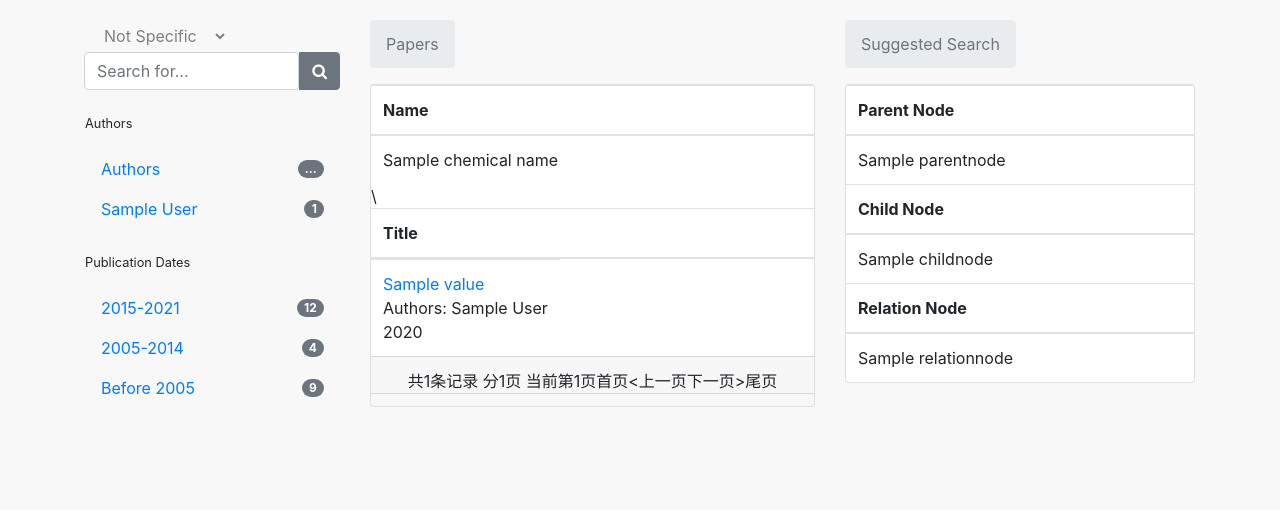
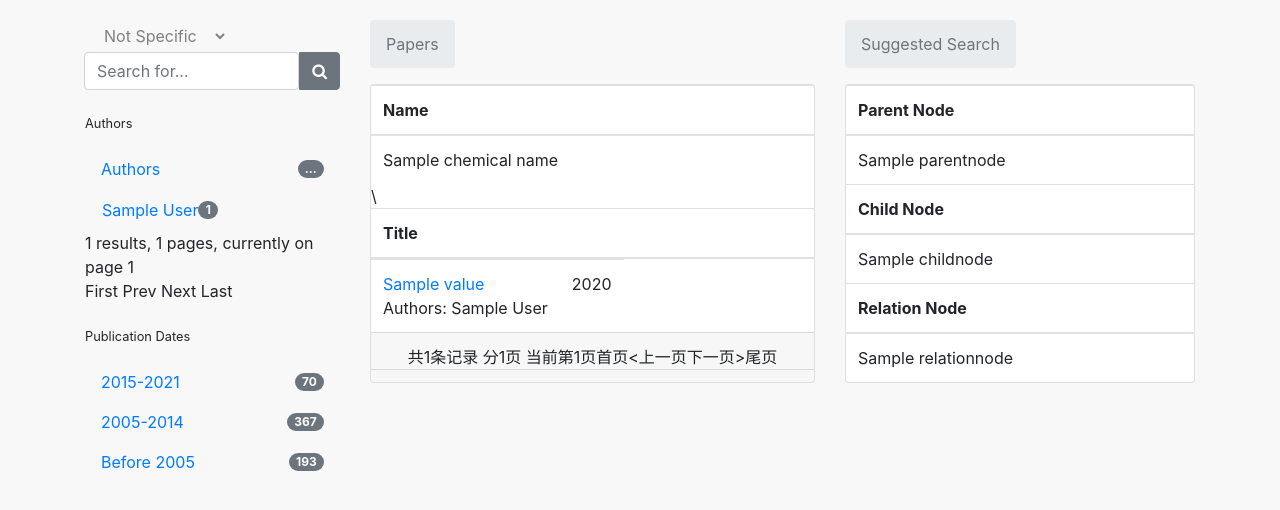
Before and after one commit to Wanyu42/COVID-19-Knowledge-Base, a Flask app: template templates/list.html in a window 1280 px wide. Shown: the top 510 px of the page. Run offline with Flask 2, Linux system fonts and the light colour scheme; the template is opened without the code that fills it: most values are stand-ins (such as "Sample title", 1, 10 or a date in 2020); parts of the project's set-up code (start-up, migrations or seed data) failed here and were passed over; some libraries are stand-ins or nearby versions.

Commit message:
page update

```diff
--- a/templates/list.html
+++ b/templates/list.html
@@ -35,24 +35,60 @@
         -->
     </style>
     <script>
-function goPage(pno,psize){
+    function getMyPaperList(filter){
+        var myTable = document.getElementById("paperListTable");
+        var num = myTable.rows.length;
+
+    }
+function goPage(pno,psize,filter){
   var itable = document.getElementById("paperListTable");
-  var num = itable.rows.length;//表格所有行数(所有记录数)
+  var num = itable.rows.length;
+  var currentRow = 0;
+  var p1 = p2 = p3 = 0;
+  for (var i = 0; i < num; i++) {
+    // GET THE CELLS COLLECTION OF THE CURRENT ROW.
+            var objCells = itable.rows.item(currentRow).cells;
+			var year = parseInt(objCells.item(1).innerHTML);
+			if(year >= 2015)p1++;
+			else if(year < 2015 && year >=2005)p2++;
+			else if(year < 2005)p3++;
+
+			if(filter == 0){}
+			else if(filter == 1){
+				if(year >= 2015)currentRow++;
+				else{
+					itable.deleteRow(currentRow);
+				}
+			}
+			else if(filter == 2){
+				if(year < 2015 && year >=2005)currentRow++;
+				else{
+					itable.deleteRow(currentRow);
+				}
+			}
+			else if(filter == 3){
+				if(year < 2005)currentRow++;
+				else{
+					itable.deleteRow(currentRow);
+				}
+			}
+            //info.innerHTML = info.innerHTML + '<br />';     // ADD A BREAK (TAG).
+        }
+	var num = itable.rows.length;
+
   console.log(num);
-  var totalPage = 0;//总页数
-  var pageSize = psize;//每页显示行数
-  //总共分几页
+  var totalPage = 0;
+  var pageSize = psize;
   if(num/pageSize > parseInt(num/pageSize)){
       totalPage=parseInt(num/pageSize)+1;
     }else{
       totalPage=parseInt(num/pageSize);
     }
-  var currentPage = pno;//当前页数
-  var startRow = (currentPage - 1) * pageSize+1;//开始显示的行 31
-    var endRow = currentPage * pageSize;//结束显示的行  40
-    endRow = (endRow > num)? num : endRow;  //40
+  var currentPage = pno;
+  var startRow = (currentPage - 1) * pageSize+1;
+    var endRow = currentPage * pageSize;
+    endRow = (endRow > num)? num : endRow;
     console.log(endRow);
-    //遍历显示数据实现分页
   for(var i=1;i<(num+1);i++){
     var irow = itable.rows[i-1];
     if(i>=startRow && i<=endRow){
@@ -61,29 +97,77 @@ function goPage(pno,psize){
       irow.style.display = "none";
     }
   }
-  var tempStr = num+" results, "+totalPage+" pages, current page: "+currentPage;
+  var tempStr = num+" results, "+totalPage+" pages, currently on page "+currentPage;
   var turnPage = "";
   if(currentPage>1){
-    turnPage += "<a href=\"#\" onClick=\"goPage("+(1)+","+psize+")\">First</a>";
-    turnPage += "<a href=\"#\" onClick=\"goPage("+(currentPage-1)+","+psize+")\">Prev</a>"
+    turnPage += "<a href=\"#\" onClick=\"goPage("+(1)+","+psize+","+filter+")\">First &nbsp</a>";
+    turnPage += "<a href=\"#\" onClick=\"goPage("+(currentPage-1)+","+psize+","+filter+")\">Prev &nbsp</a>"
   }
   else{
-    turnPage += "First";
-    turnPage += "Prev";
+    turnPage += "First ";
+    turnPage += "Prev ";
   }
   if(currentPage<totalPage){
-    turnPage += "<a href=\"#\" onClick=\"goPage("+(currentPage+1)+","+psize+")\">Next</a>";
-    turnPage += "<a href=\"#\" onClick=\"goPage("+(totalPage)+","+psize+")\">Last</a>";
+    turnPage += "<a href=\"#\" onClick=\"goPage("+(currentPage+1)+","+psize+","+filter+")\"> &nbsp Next &nbsp</a>";
+    turnPage += "<a href=\"#\" onClick=\"goPage("+(totalPage)+","+psize+","+filter+")\">Last &nbsp</a>";
   }else{
-    turnPage += "Next";
-    turnPage += "Last";
+    turnPage += "Next ";
+    turnPage += "Last ";
   }
   document.getElementById("page1").innerHTML = tempStr;
   document.getElementById("page2").innerHTML = turnPage;
+  //document.getElementById("p1").innerHTML = p1;
+  //document.getElementById("p2").innerHTML = p2;
+  //document.getElementById("p3").innerHTML = p3;
+}
+
+function goAuthorPage(pno,psize){
+  var itable = document.getElementById("authorTable");
+  var num = itable.rows.length;
+  console.log(num);
+  var totalPage = 0;
+  var pageSize = psize;
+  if(num/pageSize > parseInt(num/pageSize)){
+      totalPage=parseInt(num/pageSize)+1;
+    }else{
+      totalPage=parseInt(num/pageSize);
+    }
+  var currentPage = pno;
+  var startRow = (currentPage - 1) * pageSize+1;
+    var endRow = currentPage * pageSize;
+    endRow = (endRow > num)? num : endRow;
+    console.log(endRow);
+  for(var i=1;i<(num+1);i++){
+    var irow = itable.rows[i-1];
+    if(i>=startRow && i<=endRow){
+      irow.style.display = "block";
+    }else{
+      irow.style.display = "none";
+    }
+  }
+  var tempStr = num+" results, "+totalPage+" pages, currently on page "+currentPage;
+  var turnPage = "";
+  if(currentPage>1){
+    turnPage += "<a href=\"#\" onClick=\"goAuthorPage("+(1)+","+psize+")\">First &nbsp</a>";
+    turnPage += "<a href=\"#\" onClick=\"goAuthorPage("+(currentPage-1)+","+psize+")\">Prev &nbsp</a>"
+  }
+  else{
+    turnPage += "First ";
+    turnPage += "Prev ";
+  }
+  if(currentPage<totalPage){
+    turnPage += "<a href=\"#\" onClick=\"goAuthorPage("+(currentPage+1)+","+psize+")\"> &nbsp Next &nbsp</a>";
+    turnPage += "<a href=\"#\" onClick=\"goAuthorPage("+(totalPage)+","+psize+")\">Last &nbsp</a>";
+  }else{
+    turnPage += "Next ";
+    turnPage += "Last ";
+  }
+  document.getElementById("authorPage1").innerHTML = tempStr;
+  document.getElementById("authorPage2").innerHTML = turnPage;
 }
 </script>
 </head>
-<body onload="goPage(1,4);">
+<body onload=" goPage(1,5,0);goAuthorPage(1,7)">
 <link href="https://maxcdn.bootstrapcdn.com/font-awesome/4.3.0/css/font-awesome.min.css" rel="stylesheet">
 <div class="container">
     <div class="row">
@@ -110,20 +194,33 @@ function goPage(pno,psize){
                 <div class="small mb-3">Authors</div>
                 <ul class="nav flex-column nav-pills">
                     <li class="nav-item"><a href="#" class="d-flex nav-link">Authors<span class="ml-auto align-self-center badge badge-secondary badge-pill" id="a1">...</span></a></li>
+					<table>
+                    <tbody id="authorTable">
                     {% if paperlist %}
                         {% for key,value in paperlist.items() %}
-                            <li class="nav-item"><a href="#" class="d-flex nav-link">{{value["authors"]}}<span class="ml-auto align-self-center badge badge-secondary badge-pill" id="a1">1</span></a></li>
+						<tr>
+						<td>
+                            <li class="nav-item"><a href="{{value["doi"]}}" class="d-flex nav-link">{{value["authors"]}}<span class="ml-auto align-self-center badge badge-secondary badge-pill" id="a1">1</span></a></li>
+							</td>
+						</tr>
                         {% endfor %}
                     {% endif %}
+					 </tbody>
+                    </table>
                 </ul>
+				                <div  id="authorPage1">
+                </div>
+                <div  id="authorPage2">
+                </div>
+
             </div>
 
             <div class="mb-4">
                 <div class="small mb-3">Publication Dates</div>
                 <ul class="nav flex-column nav-pills">
-                    <li class="nav-item"><a href="#" class="d-flex nav-link">2015-2021<span class="ml-auto align-self-center badge badge-secondary badge-pill" id="p1">12</span></a></li>
-                    <li class="nav-item"><a href="#" class="d-flex nav-link">2005-2014<span class="ml-auto align-self-center badge badge-secondary badge-pill" id="p2">4</span></a></li>
-                    <li class="nav-item"><a href="#" class="d-flex nav-link">Before 2005<span class="ml-auto align-self-center badge badge-secondary badge-pill" id="p3">9</span></a></li>
+                    <li class="nav-item"><a href="javascript:;" onclick = "goPage(1,5,0)" class="d-flex nav-link">2015-2021<span class="ml-auto align-self-center badge badge-secondary badge-pill" id="p1">70</span></a></li>
+                    <li class="nav-item"><a href="javascript:;" onclick = "goPage(1,5,0)" class="d-flex nav-link">2005-2014<span class="ml-auto align-self-center badge badge-secondary badge-pill" id="p2">367</span></a></li>
+                    <li class="nav-item"><a href="javascript:;" onclick = "goPage(1,5,3)" class="d-flex nav-link">Before 2005<span class="ml-auto align-self-center badge badge-secondary badge-pill" id="p3">193</span></a></li>
                 </ul>
             </div>
 
@@ -164,8 +261,11 @@ function goPage(pno,psize){
                             {% for key,value in paperlist.items() %}
                             <tr>
                                 <td class="align-middle">
-                                    <div><a href={{value["doi"]}}>{{ value["title"] }}</a></div><span>Authors: {{value["authors"]}}<br>{{value["year"]}}</span>
+                                    <div><a href={{value["doi"]}}>{{ value["title"] }}</a></div><span value={{value["year"]}}>Authors: {{value["authors"]}}</span>
                                 </td>
+								<td>
+								{{value["year"]}}
+								</td>
                             </tr>
                             {% endfor %}
                             {% endif %}
```
